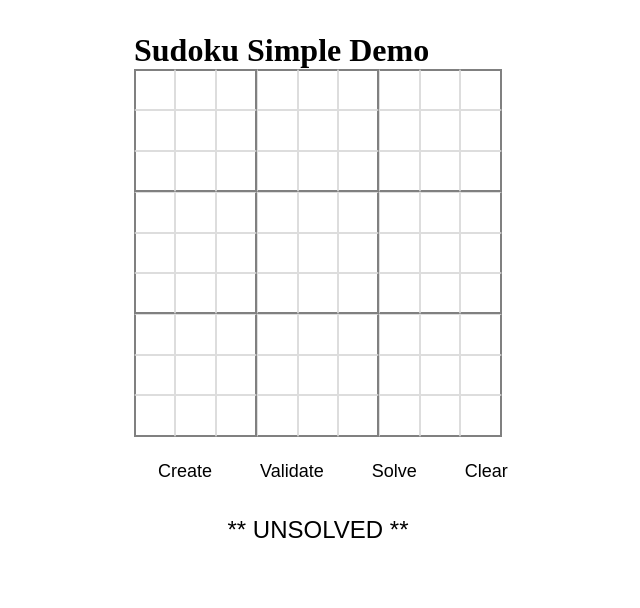
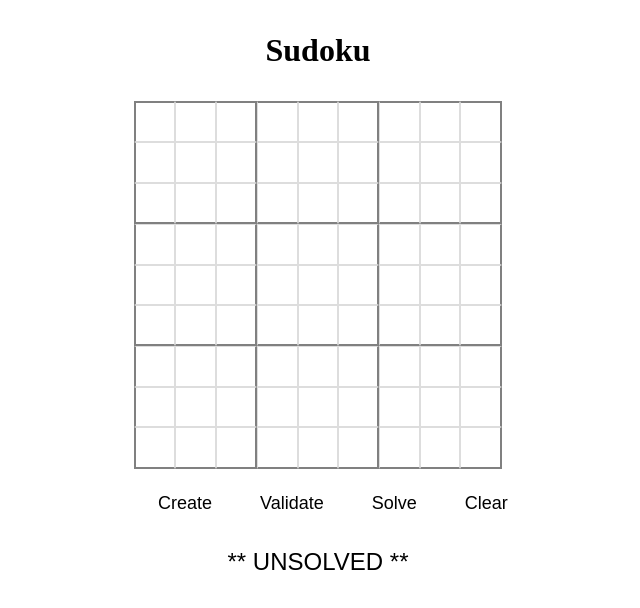
Before and after one commit to oigomezz/sudoku, a React app in the folder client/: page / in a window 1280 px wide. Shown: the top 608 px of the page, without its empty margins (322-962 px from the left). Built offline with nearby package versions, Linux system fonts and the light colour scheme; the HTML template or start-up script is replaced by a standard one.

Commit message:
Se ajustan los estilos del titulo

```diff
--- a/client/src/components/Sudoku.jsx
+++ b/client/src/components/Sudoku.jsx
@@ -14,7 +14,7 @@ function Sudoku() {
   return (
     <div className="wrap">
       <header>
-        <h1> Sudoku Simple Demo</h1>
+        <h1> Sudoku </h1>
       </header>
       <main>
         <Board
--- a/client/src/index.css
+++ b/client/src/index.css
@@ -13,6 +13,11 @@
   max-width: 100%;
   margin-left: auto;
   margin-right: auto;
+}
+
+header h1 {
+  text-align: center;
+  margin-bottom: 1em;
 }
 
 .sudoku-board {
```
